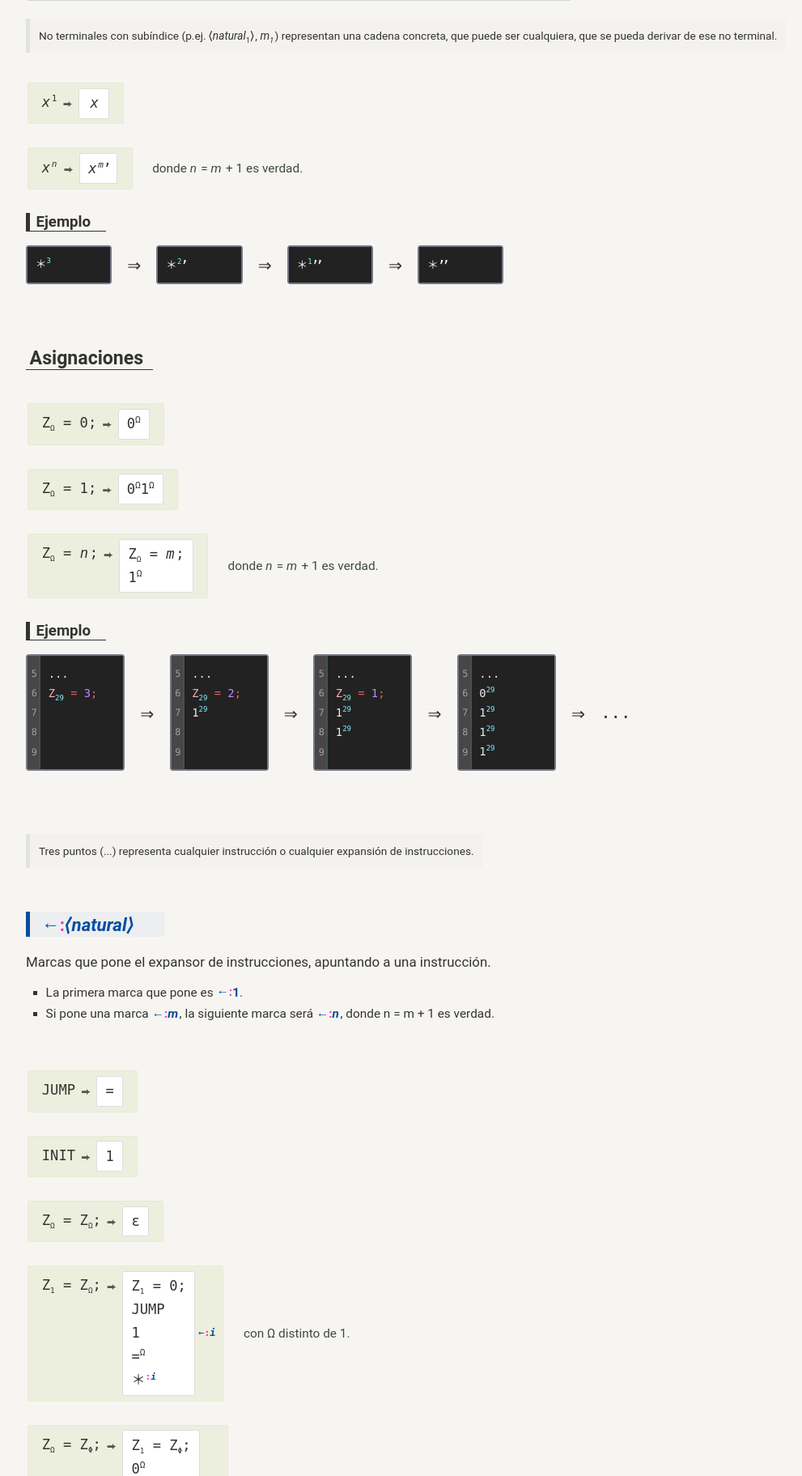
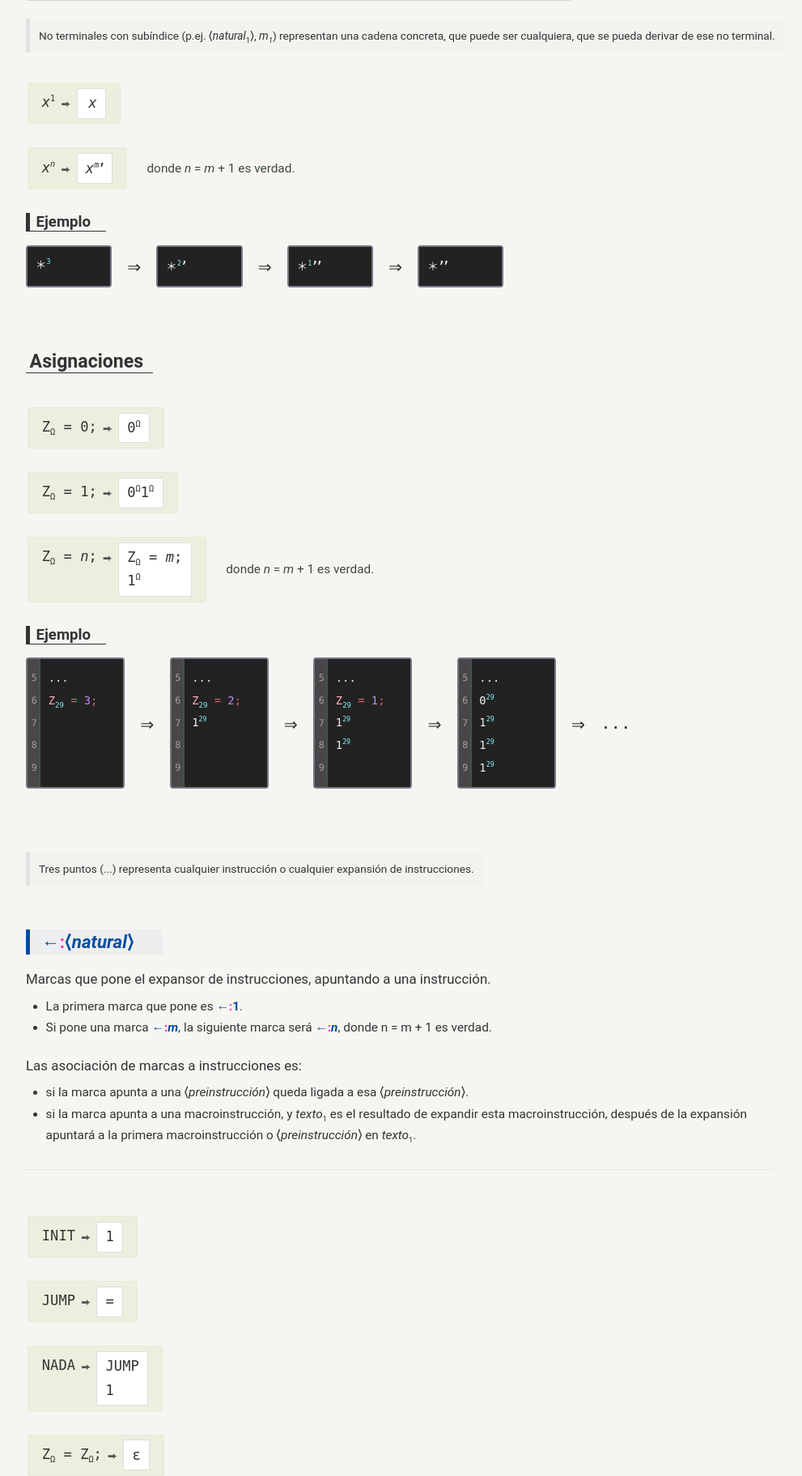
Before and after one commit to rjcordoba/yamm, a PHP site: page /macros/macros-1.html in a window 1280 px wide. Shown: the part 1401-3224 px from the top of the page at 81% size, without its empty margins (96-1087 px from the left). Run offline with PHP 8.4, Linux system fonts and the light colour scheme.

Commit message:
25-12-19, macro 10.

```diff
--- a/css/macros.css
+++ b/css/macros.css
@@ -24,8 +24,28 @@ sub, sup{
 	margin-bottom:4.4em !important;
 }
 
+.gluepar{
+	margin-bottom:1.3em !important;
+}
+
 .expansor.glue{
 	margin-bottom:3.7em !important;
+}
+
+.acercar{
+	margin-left:-0.35em;
+}
+
+.acercarsub{
+	margin-right:-0.15em;
+}
+
+.alejarsup{
+	margin-left:0.15em;
+}
+
+sub.subp{
+	font-size:0.6em;
 }
 
 sub .marcsub{
@@ -157,7 +194,7 @@ code .noterm::before, code .noterm::after{
 
 sup{
 	vertical-align:super;
-	font-size:0.65em;
+	font-size:0.6em;
 }
 
 .gramat sup{
@@ -205,7 +253,7 @@ sub{
 }
 
 .macro sub{
-	font-size:0.55em;
+	font-size:0.6em;
 }
 
 .comilla span{
@@ -216,7 +264,7 @@ sub{
 
 .comilla.comgr span{
     font-size:1.3em;
-	top:0.15em;
+	top:0.1em;
 }
 
 .comilla.comletra span{
@@ -400,7 +452,7 @@ sub{
 .ejemplos li > div{
 	border:solid 2px #767888;
 	border-radius:4px;
-	line-height:1.75em;
+	line-height:2em;
 	position:relative;
 	display:flex;
 }
@@ -447,6 +498,8 @@ sub{
 	margin:3.5em 0 3.9em;
 	max-width:60em;
 	line-height: 1.7em;
+	border-bottom:dotted 1px #c8d5d8;
+    padding-bottom:0.6em;
 }
 
 #cont-principal dl.expansor dt, .expansor h1{
@@ -474,7 +527,7 @@ dl.expansor dt.flechita::before{
 }
 
 .expansor > ol, .expansor dd ol{
-	margin-top:0.8em;
+	margin-top:0.5em;
 }
 
 .expansor li{
@@ -576,6 +629,10 @@ pre .flechita::before{
 	color:#f536c0;
 }
 
+.macro .pos_puntos::before{
+	margin-right:-0.13em;
+}
+
 .pos_puntos::before{
 	position: relative;
     bottom:0.1em;
@@ -610,6 +667,9 @@ pre .flechita::before{
 	bottom:0;
 }
 
+.discos li{
+	list-style-type:disc !important;
+}
 
 sub .comil{
 	position:relative;
--- a/macros/macros-1.html
+++ b/macros/macros-1.html
@@ -279,24 +279,37 @@
 		  Tres puntos (...) representa cualquier instrucción o cualquier expansión de instrucciones.
 		</aside>
 		<dl class="expansor glue">
-		  <dt class="flechita"><span class="pos_puntos nnoterm">⟨natural⟩</span></dt>
-		  <dd><p class="mimp">Marcas que pone el expansor de instrucciones, apuntando a una instrucción.</p>
-			<ol>
-			  <li  class="ppuntos">La primera marca que pone es <span class="flechita"><span class="pos_puntos term">1</span></span>.</li>
+		  <dt class="flechita"><span class="pos_puntos">⟨<span class="nnoterm">natural</span><span>⟩</span></span></dt>
+		  <dd>
+			<p class="mimp">Marcas que pone el expansor de instrucciones, apuntando a una instrucción.</p>
+			<ol class="discos gluepar">
+			  <li>La primera marca que pone es <span class="flechita"><span class="pos_puntos term pbajo">1</span></span>.</li>
 			  <li>Si pone una marca <span class="flechita"><span class="pos_puntos nnoterm pbajo">m</span></span>, la siguiente marca será
 				<span class="flechita"><span class="pos_puntos nnoterm pbajo">n</span></span>, donde n = m + 1 es verdad.</li>
   			</ol>
+			<p class="mimp">Las asociación de marcas a instrucciones es:</p>
+			<ol class="discos gluepar">
+			  <li>si la marca apunta a una <span class="noterm">preinstrucción</span> queda ligada a esa <span class="noterm">preinstrucción</span>.</li>
+			  <li>si la marca apunta a una macroinstrucción, y <span class="nnoterm">texto</span><sub class="subp">1</sub> es el resultado de expandir esta macroinstrucción, después
+			  de la expansión apuntará a la primera macroinstrucción o <span class="noterm">preinstrucción</span> en <span class="nnoterm">texto</span><sub class="subp">1</sub>.</li>
+  			</ol>
 		  </dd>
 		</dl>
+		<div class="macro">
+		  <pre><code>INIT</code></pre>
+		  <div class="flecha"></div>
+		  <pre><code>1</code></pre>
+		</div>
 		<div class="macro">
 		  <pre><code>JUMP</code></pre>
 		  <div class="flecha"></div>
 		  <pre><code>=</code></pre>
 		</div>
 		<div class="macro">
-		  <pre><code>INIT</code></pre>
+		  <pre><code>NADA</code></pre>
 		  <div class="flecha"></div>
-		  <pre><code>1</code></pre>
+		  <pre><code>JUMP
+1</code></pre>
 		</div>
 		<div class="macro">
 		  <pre><code>Z<sub>&Omega;</sub> = Z<sub>&Omega;</sub>;</code></pre>
@@ -307,7 +320,7 @@
 		  <div class="macro flech">
 			<pre><code>Z<sub>1</sub> = Z<sub>&Omega;</sub>;</code></pre>
 			<div class="flecha"></div>
-			<pre><code>Z<sub>1</sub> = 0;</span>
+			<pre><code>Z<sub>1</sub> = 0;
 JUMP
 1<span class="flechita"><span class="pos_puntos nnoterm">i</span></span>
 =<sup>&Omega;</sup>
@@ -319,7 +332,7 @@ JUMP
 		  <div class="macro flech">
 			<pre><code>Z<sub>&Omega;</sub> = Z<sub>&Phi;</sub>;</code></pre>
 			<div class="flecha"></div>
-			<pre><code>Z<sub>1</sub> = Z<sub>&Phi;</sub>;</span>
+			<pre><code>Z<sub>1</sub> = Z<sub>&Phi;</sub>;
 0<sup>&Omega;</sup>
 JUMP
 1<sup>&Omega;</sup><span class="flechita"><span class="pos_puntos nnoterm">i</span></span>
```
Also changed, not shown: other parts of css/macros.css (+37 -6 lines), macros/macros-2.html (+16 -25 lines), macros/macros-3.html (+11 -0 lines).
